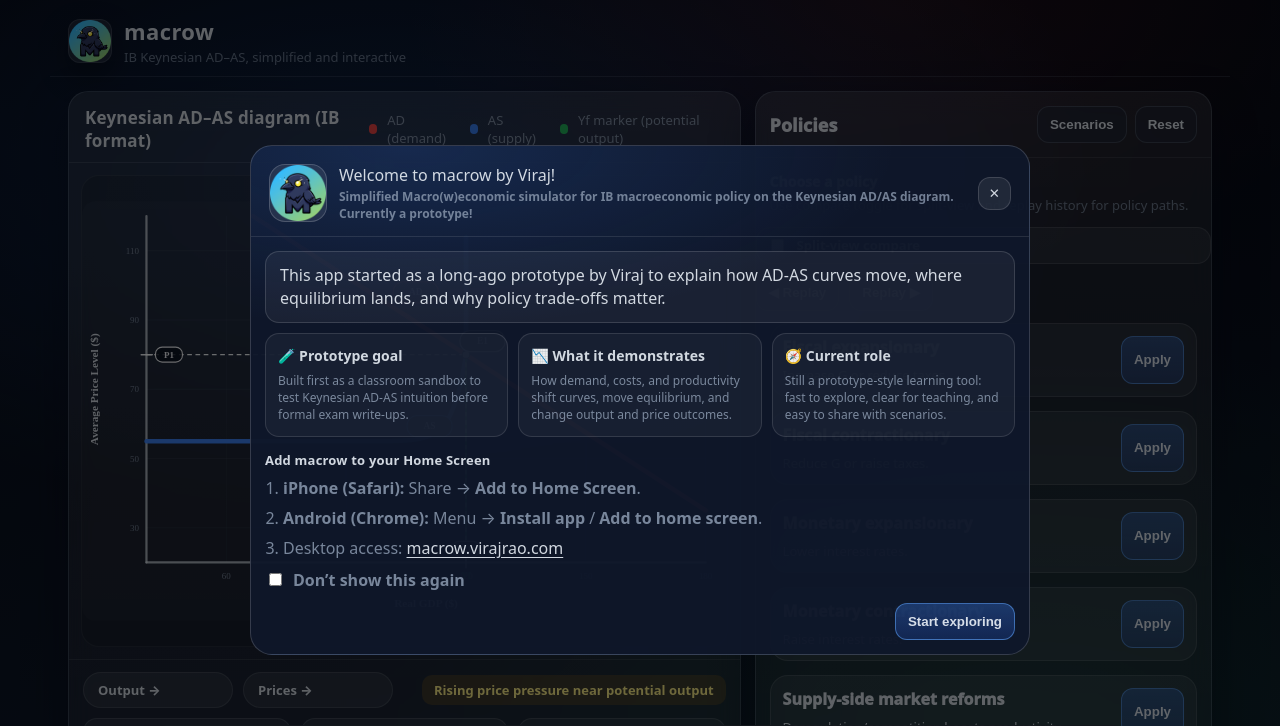
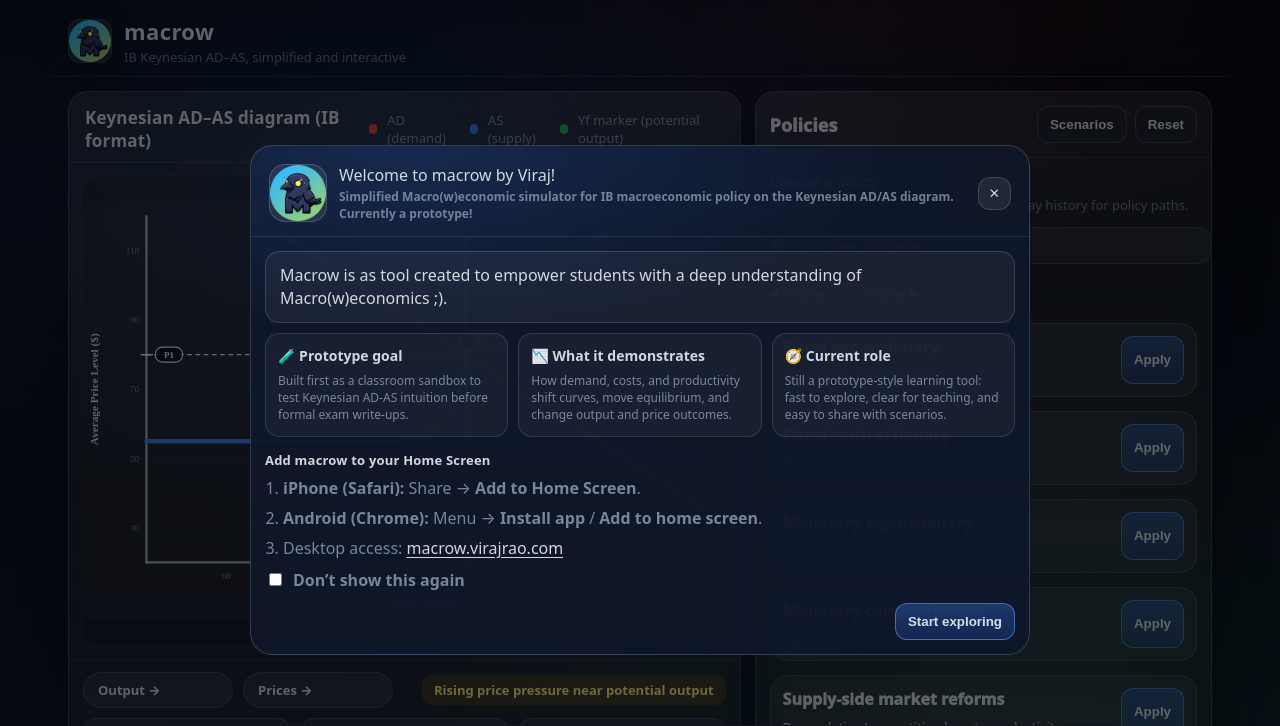
Before and after one commit to VirajRao10/macrow, a website with bundled scripts: page index.html in a window 1280 px wide. Shown: the top 726 px of the page. Built offline with nearby package versions, Linux system fonts and the light colour scheme.

Commit message:
Update index.html

```diff
--- a/index.html
+++ b/index.html
@@ -154,7 +154,7 @@
 
       <div class="modalBody">
         <div class="welcomeIntro">
-          This app started as a long-ago prototype by Viraj to explain how AD-AS curves move, where equilibrium lands, and why policy trade-offs matter.
+          Macrow is as tool created to empower students with a deep understanding of Macro(w)economics ;).
         </div>
 
         <div class="welcomeGrid">
```
